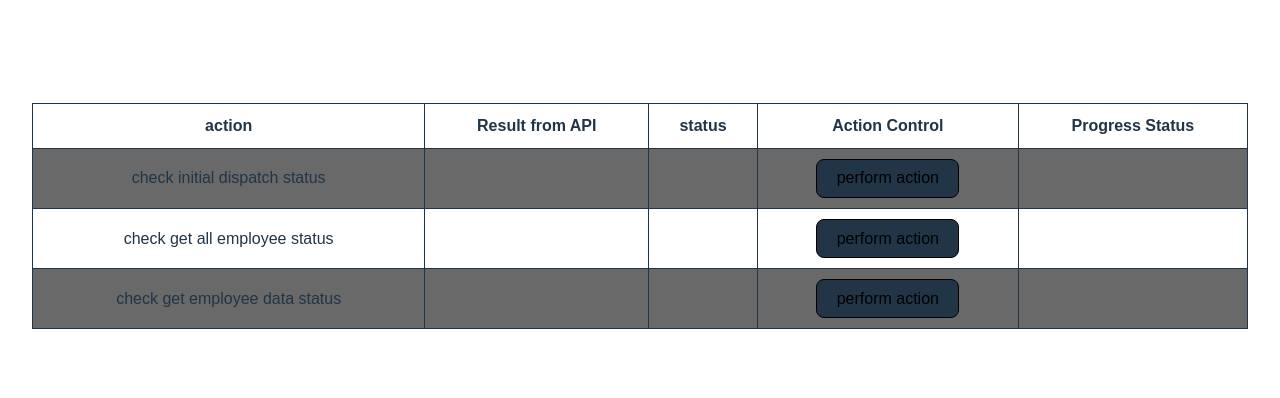
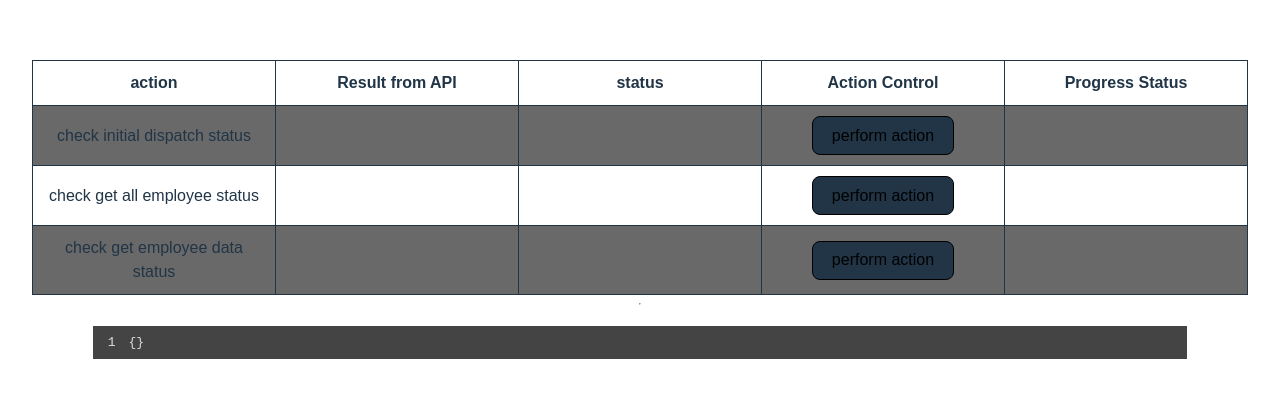
Before and after one commit to john310897/react-redux-thunk-workup, a React (Vite) app: page / in a window 1280 px wide. Shown: the part 184-582 px from the top of the page. Built offline with nearby package versions, Linux system fonts and the light colour scheme.

Commit message:
added output window

```diff
--- a/package.json
+++ b/package.json
@@ -15,6 +15,7 @@
     "react": "^19.1.1",
     "react-dom": "^19.1.1",
     "react-redux": "^9.2.0",
+    "react-syntax-highlighter": "^15.6.6",
     "redux": "^5.0.1",
     "redux-thunk": "^3.1.0"
   },
@@ -23,6 +24,7 @@
     "@types/node": "^24.5.2",
     "@types/react": "^19.1.13",
     "@types/react-dom": "^19.1.9",
+    "@types/react-syntax-highlighter": "^15.5.13",
     "@vitejs/plugin-react": "^5.0.3",
     "eslint": "^9.36.0",
     "eslint-plugin-react-hooks": "^5.2.0",
--- a/src/App.tsx
+++ b/src/App.tsx
@@ -1,14 +1,17 @@
-import React from "react"
+import React, { useEffect } from "react"
 import { employeeData, employeeList, userData } from "./reducers"
 import './App.css'
 import { useSelector, useDispatch } from "react-redux"
 import { tableData, tableHeader } from "./constants"
 import TableComponent from "./components/TableComponent"
+import OutputComponent from "./components/OutputComponent"
 
 const App = () => {
 	const dispatch: any = useDispatch();
 	const userStore: any = useSelector(data => data)
-
+	useEffect(() => {
+		console.log(userStore)
+	}, [])
 	const handleButtonClick = (actionType: string) => {
 		switch (actionType) {
 			case ('initDispatch'):
@@ -57,6 +60,10 @@ const App = () => {
 					handleOnClick={(key) => handleButtonClick(key)}
 					apiStatus={userStore?.data?.status}
 				/>
+				<hr />
+				<OutputComponent
+					output={JSON.stringify(userStore?.data?.data)}
+				/>
 			</div>
 		</React.Fragment>
 	)
--- /dev/null
+++ b/src/components/OutputComponent.tsx
@@ -0,0 +1,21 @@
+import SyntaxHighlighter from 'react-syntax-highlighter';
+import { dark, docco, irBlack } from 'react-syntax-highlighter/dist/esm/styles/hljs';
+import type { OutputComponentPropType } from '../constants';
+
+const OutputComponent = ({ output }: OutputComponentPropType) => {
+    return (
+        <div className='output'>
+            <SyntaxHighlighter
+                language='bash'
+                wrapLines={true}
+                wrapLongLines={true}
+                showLineNumbers={true}
+                style={dark}
+            >
+                {output}
+            </SyntaxHighlighter>
+        </div>
+
+    )
+}
+export default OutputComponent
--- a/src/components/TableComponent.tsx
+++ b/src/components/TableComponent.tsx
@@ -32,18 +32,26 @@ const TableComponent = ({ headers, data, handleOnClick }: TableComponentPropType
                                     ) : headerObj?.key === 'status' ? (
                                         <td {...tableCellBackground(rowData, headerObj)}>
                                             <>
-                                                {console.log(rowData?.progress_status)}
                                                 {UNICODE_SYMBOLS[rowData?.progress_status]}
                                             </>
 
                                         </td>
                                     ) :
                                         (
-                                            <td {...tableCellBackground(rowData, headerObj)}>
-                                                <div>
-                                                    {rowData[headerObj?.key]}
-                                                </div>
-                                            </td>
+                                            headerObj?.key === 'result' ? (
+                                                <td {...tableCellBackground(rowData, headerObj)}>
+                                                    <div className="table_data_content">
+                                                        {rowData[headerObj?.key]}
+                                                    </div>
+                                                </td>
+                                            ) : (
+                                                <td {...tableCellBackground(rowData, headerObj)}>
+                                                    <div>
+                                                        {rowData[headerObj?.key]}
+                                                    </div>
+                                                </td>
+                                            )
+
                                         )}
                                 </React.Fragment>
                             ))}
--- a/src/constants.ts
+++ b/src/constants.ts
@@ -22,11 +22,7 @@ type ApiStatus = {
 
 type StateType = {
     data: any,
-    status: MUL_STATUS,
-    employeeList?: any,
-    employeeListStatus?: MUL_STATUS,
-    employeeData?: any,
-    employeeDataStatus?: MUL_STATUS
+    status: MUL_STATUS
 }
 
 export type ReturnType = {
@@ -51,6 +47,9 @@ export type TableComponentPropType = {
     handleOnClick: (key: string) => void
 }
 
+export type OutputComponentPropType = {
+    output: any
+}
 
 export const UNICODE_SYMBOLS: any = {
     IDLE: '',
@@ -102,9 +101,5 @@ export const tableData = [
 
 export const initialState: StateType = {
     data: {},
-    status: apiStatus.idle,
-    employeeList: {},
-    employeeListStatus: apiStatus.idle,
-    employeeData: {},
-    employeeDataStatus: apiStatus.idle
+    status: apiStatus.idle
 }
--- a/src/index.css
+++ b/src/index.css
@@ -74,7 +74,7 @@ button:focus-visible {
 
 .main_container {
   display: flex;
-  flex-direction: row;
+  flex-direction: column;
   justify-content: space-around;
   align-items: center;
   width: 70vh;
@@ -112,6 +112,7 @@ table {
   border-collapse: collapse;
   width: 100%;
   font-family: Arial, Helvetica, sans-serif;
+  table-layout: fixed;
 }
 
 tr:nth-child(even) {
@@ -124,8 +125,15 @@ td {
   border: 1px solid;
 }
 
-td div {
+
+.table_data_content {
+  width: 100%;
   max-height: 20vh;
-  max-width: 483px;
   overflow: auto;
 }
+
+.output {
+  width: 90%;
+  height: 30vh;
+  white-space: wrap;
+}
--- a/src/reducers.ts
+++ b/src/reducers.ts
@@ -88,37 +88,38 @@ const dataReducer = createSlice({
                 updateTableData(0, {}, apiStatus.failure)
             })
             .addCase(employeeList.pending, (state) => {
-                state.employeeListStatus = apiStatus.pending
+                state.status = apiStatus.pending
+                state.data = {}
                 // updating table data
                 updateTableData(1, {}, apiStatus.pending)
             })
             .addCase(employeeList.fulfilled, (state, action) => {
-                state.employeeListStatus = apiStatus.success
-                state.employeeList = action.payload
+                state.status = apiStatus.success
+                state.data = action.payload
                 // updating table data
                 updateTableData(1, action.payload, apiStatus.success)
             })
             .addCase(employeeList.rejected, (state) => {
-                state.employeeListStatus = apiStatus.failure
-                state.employeeList = {}
+                state.status = apiStatus.failure
+                state.data = {}
                 // updating table data
                 updateTableData(1, {}, apiStatus.failure)
             })
             .addCase(employeeData.pending, (state) => {
-                state.employeeDataStatus = apiStatus.pending
-                state.employeeData = {}
+                state.status = apiStatus.pending
+                state.data = {}
                 // updating table data
                 updateTableData(2, {}, apiStatus.pending)
             })
             .addCase(employeeData.fulfilled, (state, action) => {
-                state.employeeData = action.payload;
-                state.employeeDataStatus = apiStatus.success
+                state.data = action.payload;
+                state.status = apiStatus.success
                 // updating table data
                 updateTableData(2, action?.payload, apiStatus.success)
             })
             .addCase(employeeData.rejected, (state) => {
-                state.employeeData = {};
-                state.employeeDataStatus = apiStatus.failure;
+                state.data = {};
+                state.status = apiStatus.failure;
                 // updating table data
                 updateTableData(2, {}, apiStatus.failure)
             })
```
Also changed, not shown: 1 other file (tests, documents, lock files or other folders).
